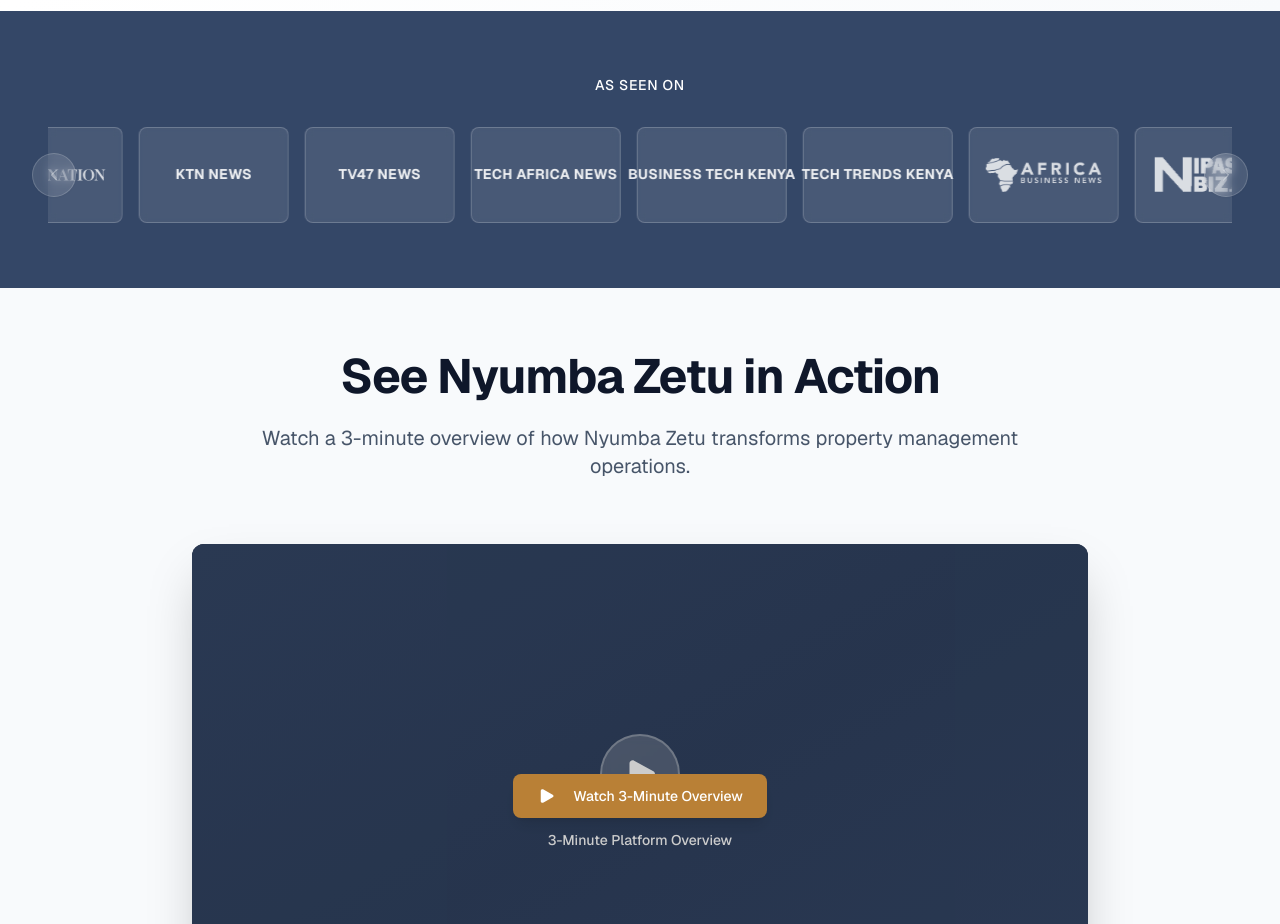
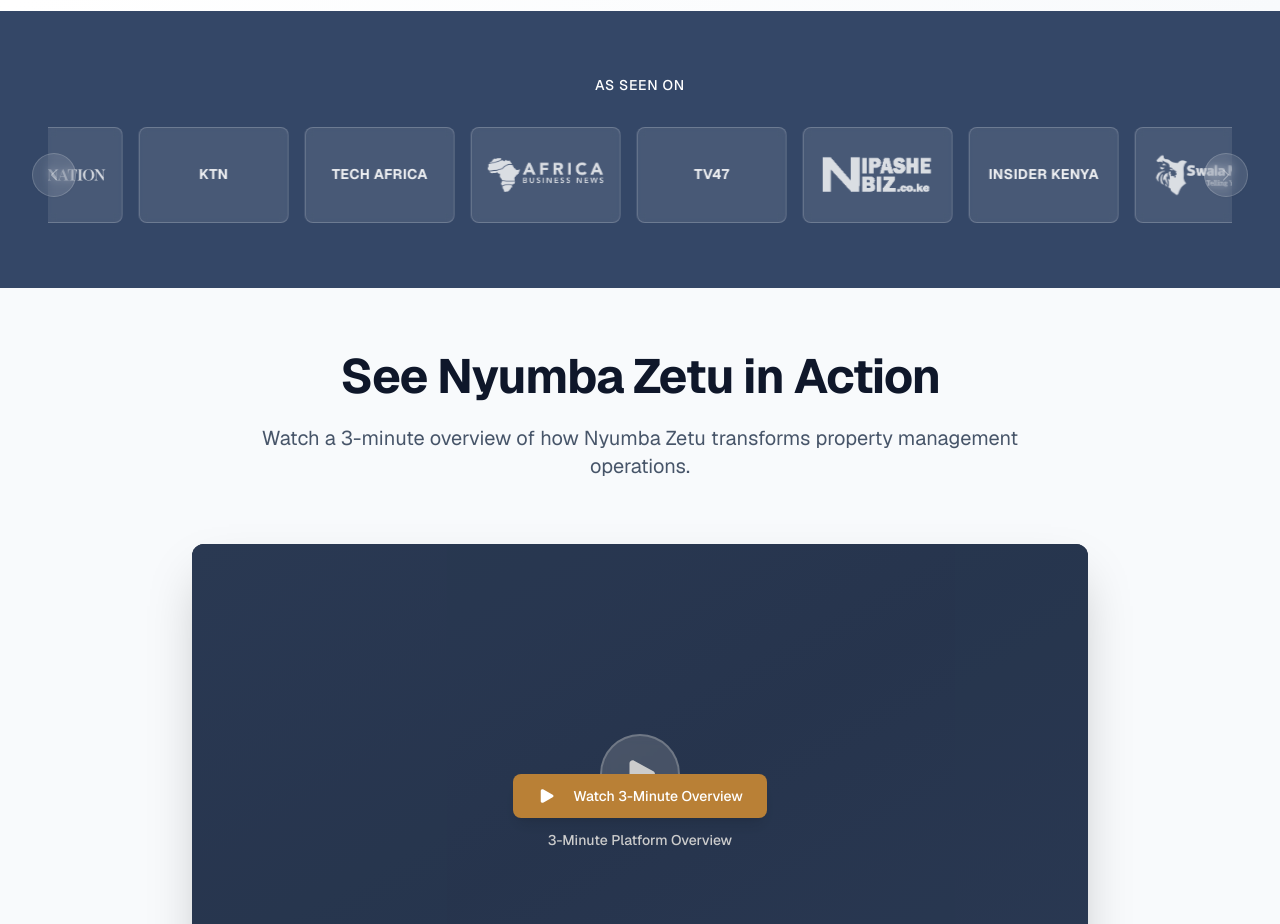
Before and after one commit to nogaye/nyumbazetu-web-v2, a Next.js app: page / in a window 1280 px wide. Shown: the part 980-1904 px from the top of the page. Built offline with nearby package versions, Linux system fonts and the light colour scheme; no server answers.

Commit message:
Refactor Media Outlets in AsSeenOn Component
- Updated media outlet names for clarity and consistency, simplifying the naming convention.
- Rearranged the mediaOutlets array to enhance organization and maintainability.
- Ensured the structure remains flexible for future updates and additions.

```diff
--- a/components/home/as-seen-on.tsx
+++ b/components/home/as-seen-on.tsx
@@ -17,16 +17,18 @@
 // Arranged from most popular to least popular
 const mediaOutlets: MediaOutlet[] = [
   { name: "Daily Nation", logo: "/legacy/media/daily-nation-logo.svg", url: "#" },
-  { name: "KTN News", logo: "/legacy/media/ktn-logo.jpeg", url: "#", textOnly: true },
-  { name: "TV47 News", logo: "/legacy/media/tv-47-logo.jpeg", url: "#", textOnly: true },
-  { name: "Tech Africa News", logo: "/legacy/media/tech-africa-news.png", url: "#", textOnly: true },
-  { name: "Business Tech Kenya", logo: "/legacy/media/business-tech-logo.webp", url: "#", textOnly: true },
-  { name: "Tech Trends Kenya", logo: "/legacy/media/tech-trends-logo.png", url: "#", textOnly: true },
-  { name: "Africa Business News", logo: "/legacy/media/africa-business-news-logo.png", url: "#" },
+  { name: "KTN", logo: "/legacy/media/ktn-logo.jpeg", url: "#", textOnly: true },
+
+  { name: "Tech Africa", logo: "/legacy/media/tech-africa-news.png", url: "#", textOnly: true },
+  { name: "Africa Business", logo: "/legacy/media/africa-business-news-logo.png", url: "#" },
+  { name: "TV47", logo: "/legacy/media/tv-47-logo.jpeg", url: "#", textOnly: true },
   { name: "Nipashe Biz", logo: "/legacy/media/nipashe-logo.png", url: "#" },
   { name: "Insider Kenya", logo: "/legacy/media/insider-kenya-logo.webp", url: "#", textOnly: true },
   { name: "Swala Nyeti", logo: "/legacy/media/swala-nyeti-logo.png", url: "#" },
   { name: "Serrari Group", logo: "/legacy/media/serrari-logo.webp", url: "#", textOnly: true },
+
+  { name: "Business Tech", logo: "/legacy/media/business-tech-logo.webp", url: "#", textOnly: true },
+  { name: "Tech Trends", logo: "/legacy/media/tech-trends-logo.png", url: "#", textOnly: true },
   { name: "Bizna Kenya", logo: "/legacy/media/bizna-Logo.webp", url: "#" },
   { name: "Aptantech", logo: "/legacy/media/aptan-logo.webp", url: "#", textOnly: true },
 ];
```
